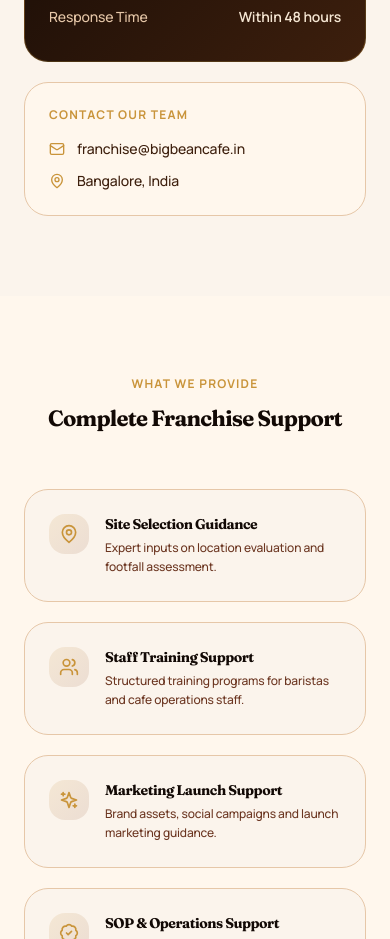
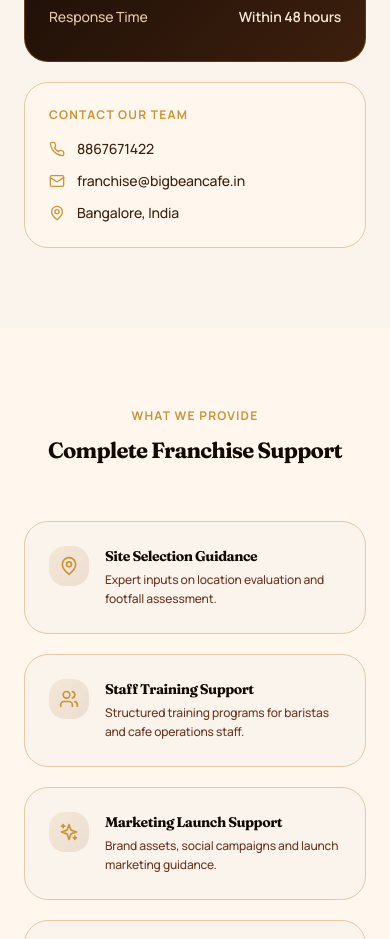
Before and after one commit to BigBean-25/big-bean-frontend, a Next.js app: page /franchise in a window 390 px wide. Shown: the part 7100-8039 px from the top of the page. Built offline with nearby package versions, Linux system fonts and the light colour scheme; no server answers.

Commit message:
Show franchise phone on public page

```diff
--- a/src/app/franchise/FranchiseClient.tsx
+++ b/src/app/franchise/FranchiseClient.tsx
@@ -471,6 +471,11 @@
                 <div className="rounded-3xl p-6 border" style={{ background: '#FFF7ED', borderColor: '#E6C7A8' }}>
                   <p className="text-xs font-bold tracking-widest mb-4" style={{ color: '#C9943A' }}>CONTACT OUR TEAM</p>
                   <div className="space-y-3">
+                    {pubSettings.franchise_phone && (
+                      <a href={`tel:${formatPhoneForTel(pubSettings.franchise_phone)}`} className="flex items-center gap-3 text-sm hover:underline" style={{ color: '#3D1F0D' }}>
+                        <Phone className="w-4 h-4 flex-shrink-0" style={{ color: '#C9943A' }} />{pubSettings.franchise_phone}
+                      </a>
+                    )}
                     <a href={`mailto:${pubSettings.franchise_email}`} className="flex items-center gap-3 text-sm hover:underline" style={{ color: '#3D1F0D' }}>
                       <Mail className="w-4 h-4 flex-shrink-0" style={{ color: '#C9943A' }} />{pubSettings.franchise_email}
                     </a>
```
